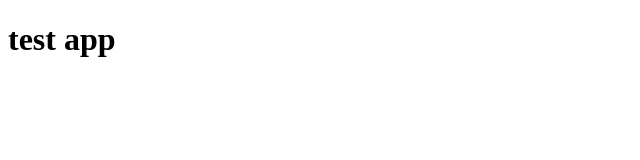
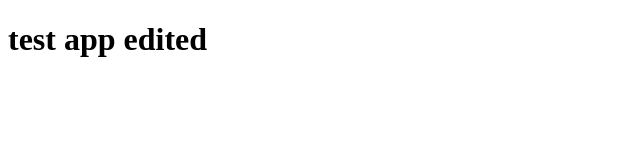
Before and after one commit to iamsagarshrivas/getthatdate, a Next.js app: page / in a window 1280 px wide. Shown: the top 160 px of the page, without its empty margins (0-640 px from the left). Built offline with nearby package versions, Linux system fonts and the light colour scheme.

Commit message:
test auto deploy

```diff
--- a/src/pages/index.jsx
+++ b/src/pages/index.jsx
@@ -1 +1 @@
-export default  () => <h1>test app</h1>
+export default  () => <h1>test app edited</h1>
```
